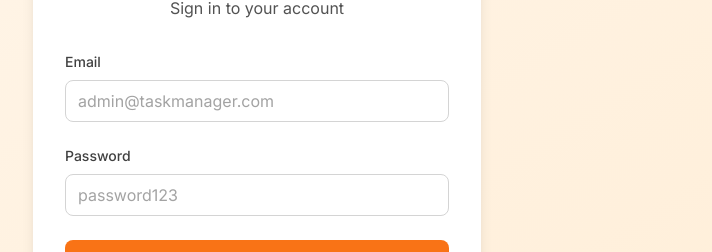
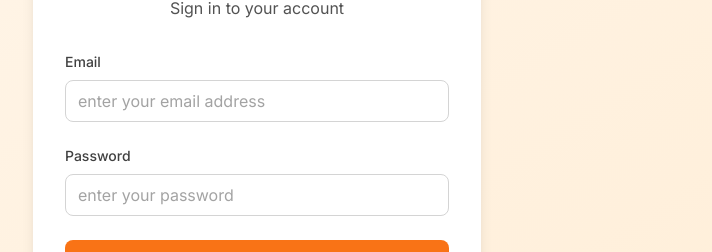
Before and after one commit to TechysIT/Techys-manager, a Next.js app: page /login in a window 1280 px wide. Shown: the part 284-536 px from the top of the page, without its empty margins (383-1095 px from the left). Built offline with nearby package versions, Linux system fonts and the light colour scheme.

Commit message:
placeholder change

```diff
--- a/app/login/page.tsx
+++ b/app/login/page.tsx
@@ -65,7 +65,7 @@ export default function LoginPage() {
               onChange={(e) => setEmail(e.target.value)}
               required
               className="w-full px-3 py-2 border border-gray-300 rounded-md focus:outline-none focus:ring-2 focus:ring-primary-500"
-              placeholder="admin@taskmanager.com"
+              placeholder="enter your email address"
             />
           </div>
 
@@ -83,7 +83,7 @@ export default function LoginPage() {
               onChange={(e) => setPassword(e.target.value)}
               required
               className="w-full px-3 py-2 border border-gray-300 rounded-md focus:outline-none focus:ring-2 focus:ring-primary-500"
-              placeholder="password123"
+              placeholder="enter your password"
             />
           </div>
 
```
